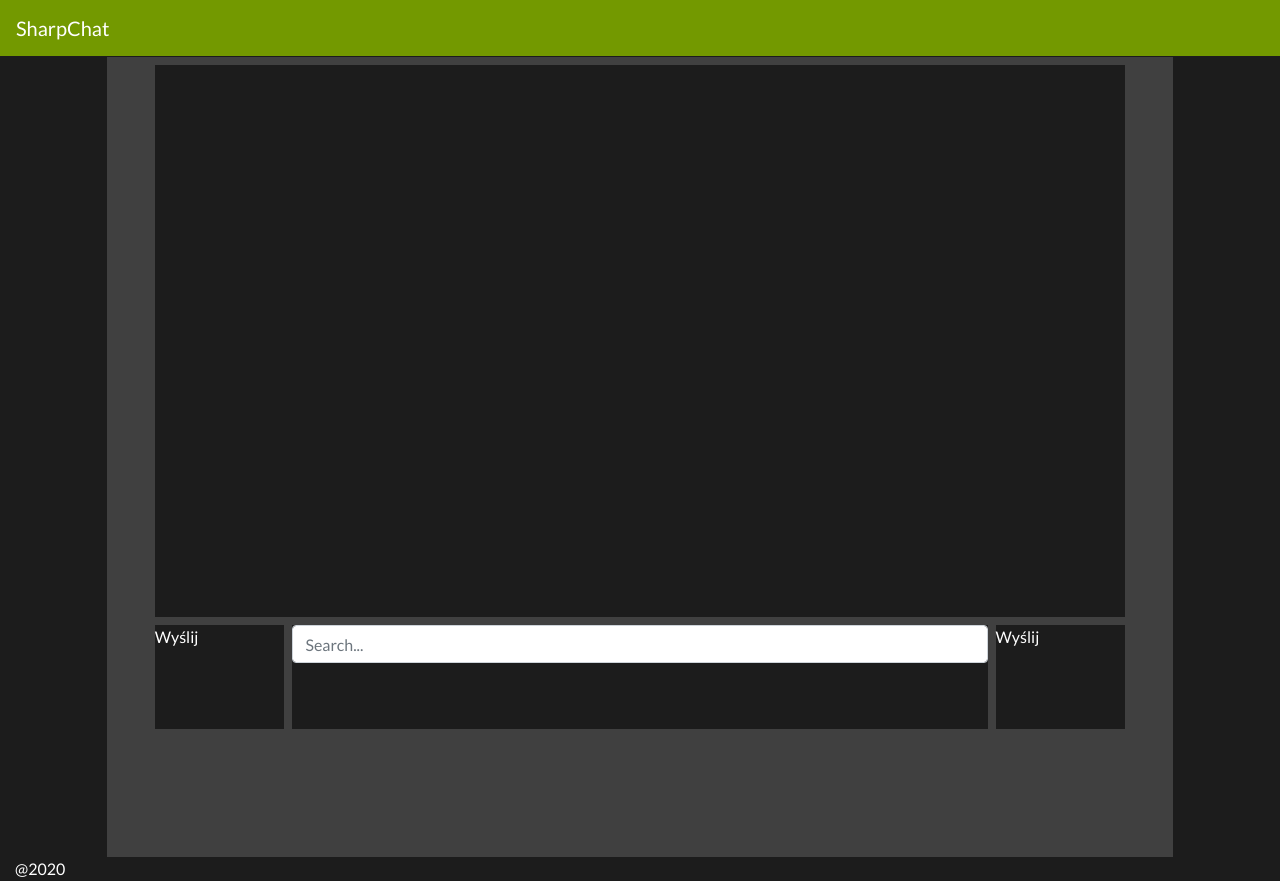
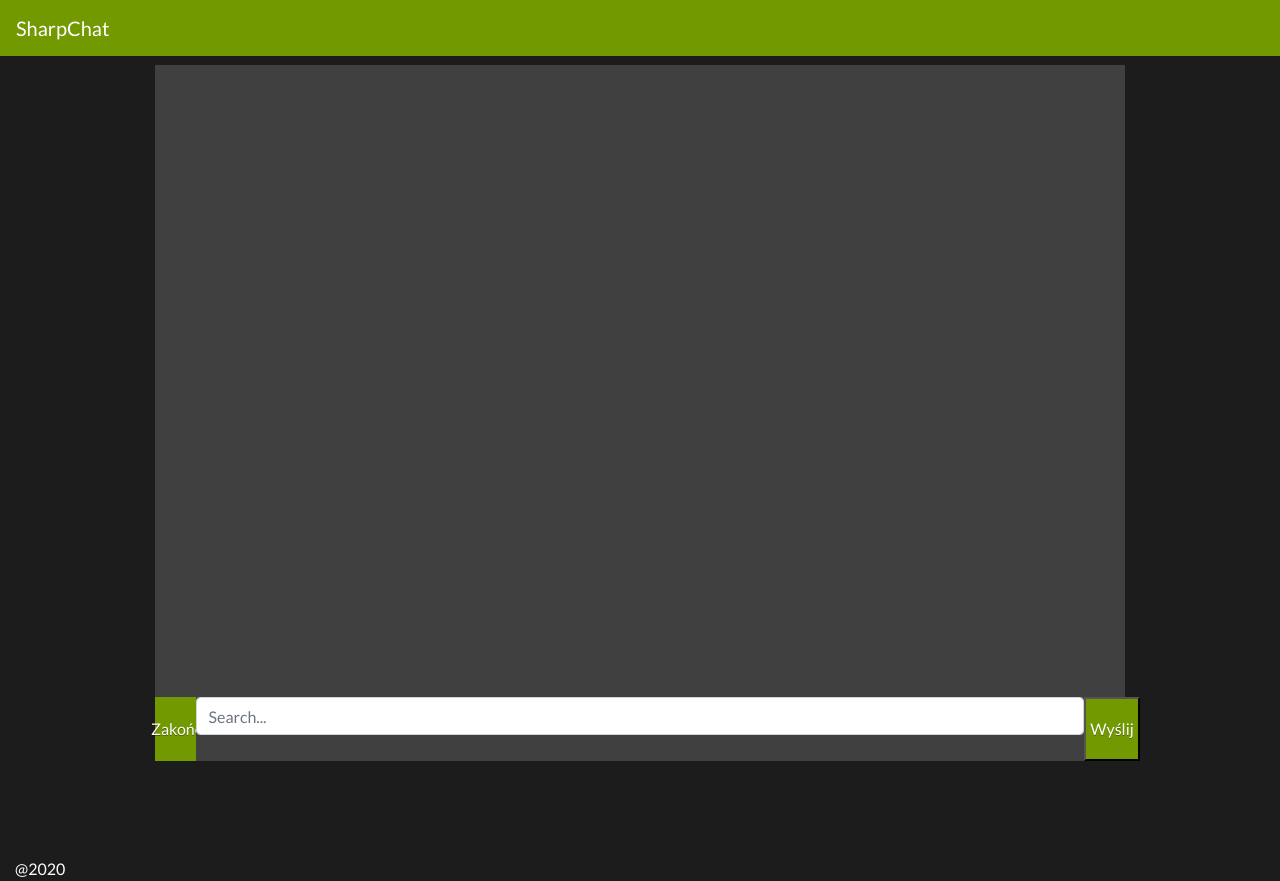
Before and after one commit to 7bitcoder/Sharpchat, an Angular app: page /chat in a window 1280 px wide. Built offline with nearby package versions, Linux system fonts and the light colour scheme.

Commit message:
chat upgraded

```diff
--- a/src/app/chat/chat.component.css
+++ b/src/app/chat/chat.component.css
@@ -1,8 +1,8 @@
 .TextBox{
- height: 70%;
+ height: 80%;
 }
 .InputBox{
-    height: 15%;
+    height: 8%;
 }
 .chatContent {
     overflow: hidden;
@@ -33,4 +33,5 @@
 }
 .messagePrefix{
     float: left;
+    font-weight: bold;
 }
--- a/src/app/chat/chat.component.html
+++ b/src/app/chat/chat.component.html
@@ -1,7 +1,7 @@
-<section class="chat content">
+<section class="chat dispHeight">
         <div class="row TextBox m-0">
-            <div class="h-100 col-12 px-1 px-md-5 pt-1 pt-md-2 pb-0">
-                <div #msgContainer class="backgroundBlack chatContent d-block h-100 w-100">
+            <div class="h-100 col-12 px-0 px-md-5 pt-1 pt-md-2 pb-0">
+                <div #msgContainer class="backgroundGrey chatContent d-block h-100 w-100 px-1">
                     <div class="msgContainer" *ngFor="let message of chatMessages; trackBy: identify">
                         <div [class]="message.getUserString() + ' pl-1 d-block messagePrefix'">{{message.getMessagePrefix() + ': '}}</div>
                         <div class="msg d-block pl-1">{{message.message}}</div>
@@ -11,19 +11,24 @@
             </div>
         </div>
         <div class="row InputBox m-0">
-            <div class="h-100 col-2 px-0 pl-md-5 py-1 py-md-2">
-                <div class="backgroundBlack d-block h-100 w-100">
-                    Wyślij
+            <div class="h-100 col-1 px-0 pl-md-5 py-0 d-inline my-auto ">
+                <div class=" backgroundGrey d-block h-100 row mx-0">
+                    <div class="myButton w-100 h-100" (click)="closeChat()">Zakończ</div>
+                    <!--<div class="col-12 h-100 d-table">
+                        <div class="d-table-cell align-middle text-center">
+                            Wyjdź
+                        </div>
+                    </div>-->
                 </div>
             </div>
-            <div class="h-100 col-8 px-1 px-md-2 py-1 py-md-2">
-                <div class="backgroundBlack d-block h-100 w-100">
+            <div class="h-100 col-10 px-0 py-0">
+                <div class="backgroundGrey d-block h-100 w-100">
                     <input #textInput type="text" class="form-control search-input" name="search" placeholder="Search..." ngModel (ngModelChange)="onTextChange($event)" (keyup.enter)="sendMessage(textInput.value)">
                 </div>
             </div>
-            <div class="h-100 col-2 px-0 pr-md-5 py-1 py-md-2">
-                <div class="backgroundBlack d-block h-100 w-100">
-                    Wyślij
+            <div class="h-100 col-1 px-0 pr-md-5 py-0 text-center">
+                <div class="backgroundGrey d-block h-100 w-100">
+                    <button class="myButton w-100 h-100 b-0" (click)="sendMessage(textInput.value)">Wyślij</button>
                 </div>
             </div>
         </div>
--- a/src/app/chat/chat.component.ts
+++ b/src/app/chat/chat.component.ts
@@ -39,6 +39,9 @@ export class ChatComponent implements OnInit {
 
   identify(index, message: Message){
     return message.id;
- }
+  }
 
+  closeChat(){
+    console.log("closed")
+  }
 }
--- a/src/styles.css
+++ b/src/styles.css
@@ -30,8 +30,10 @@ body {
     scrollbar-width: thin !important;
 }
 
-a.myButton {
-    display: inline-block;
+.myButton {
+    display: flex;
+    justify-content: center; /* align horizontal */
+    align-items: center; /* align vertical */
     padding: 0.46em 1.6em;
     margin:0 0.2em 0.2em 0;
     box-sizing: border-box;
@@ -39,12 +41,15 @@ a.myButton {
     font-weight:300;
     color:#FFFFFF;
     text-shadow: 0 0.04em 0.04em rgba(0,0,0,0.35);
-    background-color:#739900 !important;
-    text-align:center;
+    background-color:#739900;
+    text-align: center;
     transition: all 0.15s;
+    cursor: pointer;
+    transition: 0.3s;
 }
-a.myButton:hover {
-text-shadow: 0 0 2em rgba(255,255,255,1);
+.myButton:hover {
+    text-shadow: 0 0 2em rgba(255,255,255,1);
+    background-color:#9fb951
 }
 
 .backgroundBlack {
@@ -53,6 +58,6 @@ text-shadow: 0 0 2em rgba(255,255,255,1);
 .content, .backgroundGrey {
     background-color: #404040 !important;
 }
-.content{
+.content, .dispHeight{
     height: 100vh;
 }
```
